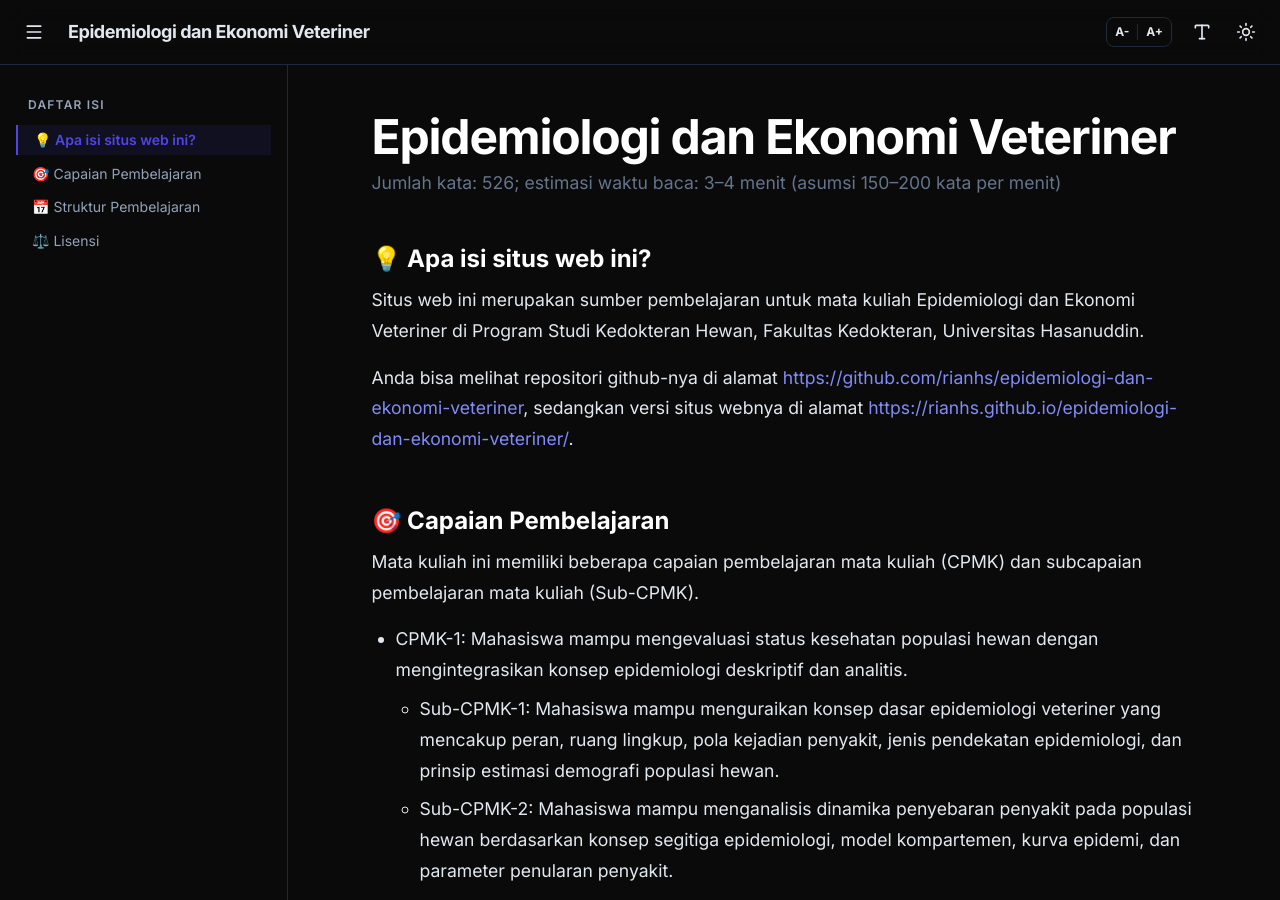
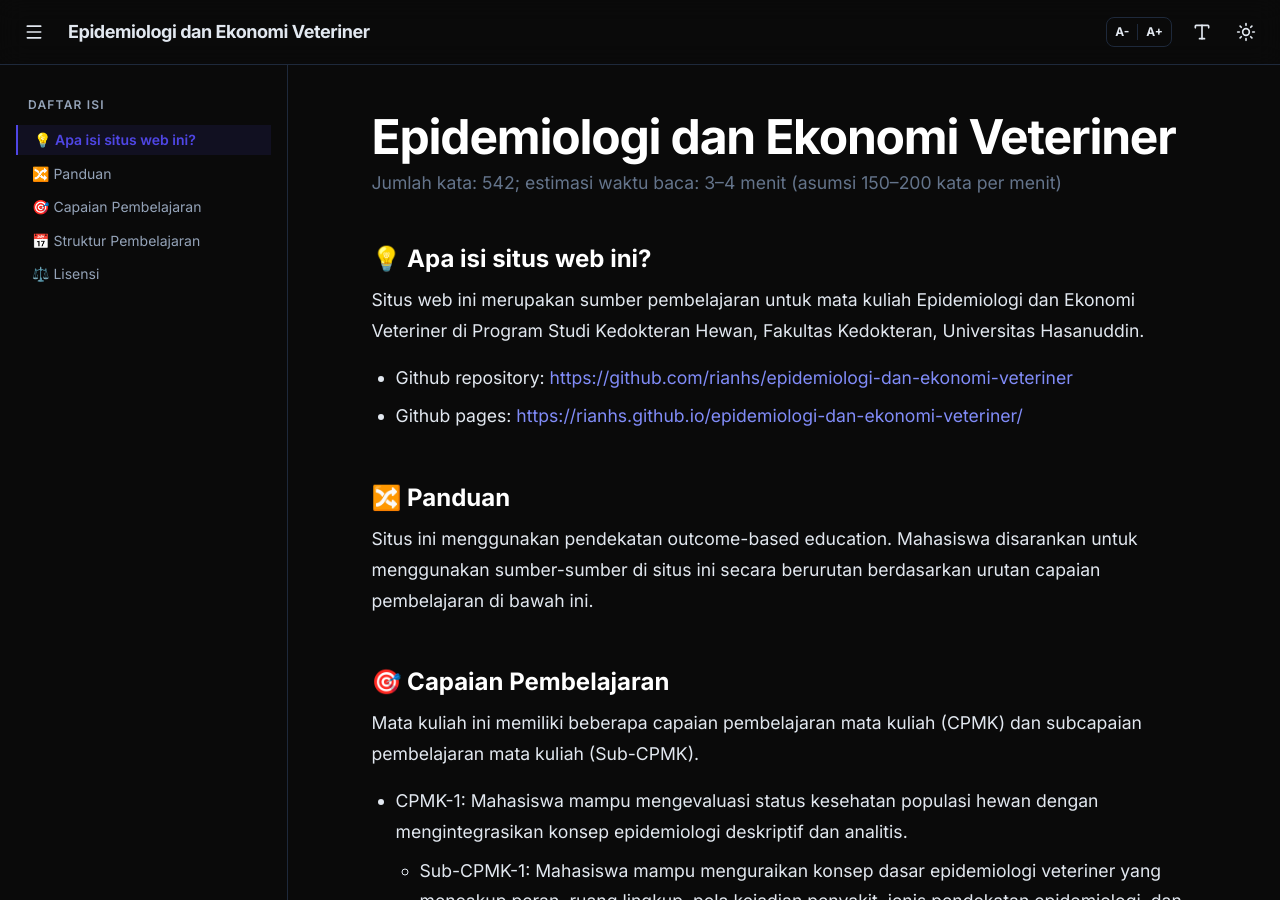
Before and after one commit to rianhs/epidemiologi-dan-ekonomi-veteriner, a Jekyll site: the page built from index.md, in a window 1280 px wide and 900 px high. Built offline with Jekyll 4.4.1, drawn with Linux system fonts in a browser that asks for light colours; nearby versions of some CDN libraries.

Commit message:
Update index.md

```diff
--- a/index.md
+++ b/index.md
@@ -5,8 +5,11 @@ title: "Epidemiologi dan Ekonomi Veteriner"
 
 ## 💡 Apa isi situs web ini?
 Situs web ini merupakan sumber pembelajaran untuk mata kuliah Epidemiologi dan Ekonomi Veteriner di Program Studi Kedokteran Hewan, Fakultas Kedokteran, Universitas Hasanuddin.
+* Github repository: <https://github.com/rianhs/epidemiologi-dan-ekonomi-veteriner>
+* Github pages: <https://rianhs.github.io/epidemiologi-dan-ekonomi-veteriner/>
 
-Anda bisa melihat repositori github-nya di alamat <https://github.com/rianhs/epidemiologi-dan-ekonomi-veteriner>, sedangkan versi situs webnya di alamat <https://rianhs.github.io/epidemiologi-dan-ekonomi-veteriner/>.
+## 🔀 Panduan
+Situs ini menggunakan pendekatan outcome-based education. Mahasiswa disarankan untuk menggunakan sumber-sumber di situs ini secara berurutan berdasarkan urutan capaian pembelajaran di bawah ini.
 
 ## 🎯 Capaian Pembelajaran
 Mata kuliah ini memiliki beberapa capaian pembelajaran mata kuliah (CPMK) dan subcapaian pembelajaran mata kuliah (Sub-CPMK).
```
